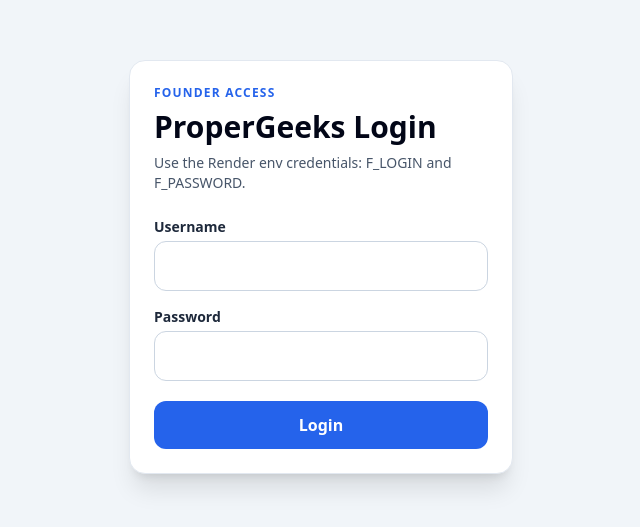
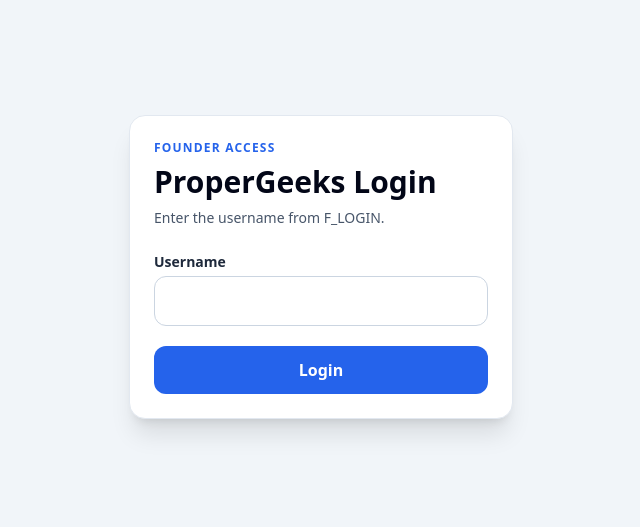
Before and after one commit to CeoSolace/geeks-not-found, a Next.js app: page /login in a window 1280 px wide. Shown: the part 133-660 px from the top of the page, without its empty margins (319-959 px from the left). Built offline with nearby package versions, Linux system fonts and the light colour scheme.

Commit message:
Update page.js

```diff
--- a/app/login/page.js
+++ b/app/login/page.js
@@ -3,11 +3,21 @@ export default function LoginPage({ searchParams }) {
 
   return (
     <main className="flex min-h-screen items-center justify-center bg-slate-100 px-4 text-slate-950">
-      <form method="POST" action="/api/auth/login" className="w-full max-w-sm rounded-2xl border border-slate-200 bg-white p-6 shadow-xl">
+      <form
+        method="POST"
+        action="/api/auth/login"
+        className="w-full max-w-sm rounded-2xl border border-slate-200 bg-white p-6 shadow-xl"
+      >
         <div className="mb-6">
-          <p className="text-xs font-black uppercase tracking-widest text-blue-600">Founder Access</p>
-          <h1 className="mt-2 text-3xl font-black text-slate-950">ProperGeeks Login</h1>
-          <p className="mt-2 text-sm text-slate-600">Use the Render env credentials: F_LOGIN and F_PASSWORD.</p>
+          <p className="text-xs font-black uppercase tracking-widest text-blue-600">
+            Founder Access
+          </p>
+          <h1 className="mt-2 text-3xl font-black text-slate-950">
+            ProperGeeks Login
+          </h1>
+          <p className="mt-2 text-sm text-slate-600">
+            Enter the username from F_LOGIN.
+          </p>
         </div>
 
         {error && (
@@ -16,8 +26,10 @@ export default function LoginPage({ searchParams }) {
           </p>
         )}
 
-        <label className="mb-4 block">
-          <span className="mb-1 block text-sm font-bold text-slate-800">Username</span>
+        <label className="mb-5 block">
+          <span className="mb-1 block text-sm font-bold text-slate-800">
+            Username
+          </span>
           <input
             name="username"
             type="text"
@@ -27,18 +39,10 @@ export default function LoginPage({ searchParams }) {
           />
         </label>
 
-        <label className="mb-5 block">
-          <span className="mb-1 block text-sm font-bold text-slate-800">Password</span>
-          <input
-            name="password"
-            type="password"
-            autoComplete="current-password"
-            className="w-full rounded-xl border border-slate-300 bg-white px-3 py-3 text-slate-950 outline-none focus:ring-2 focus:ring-blue-500"
-            required
-          />
-        </label>
-
-        <button type="submit" className="w-full rounded-xl bg-blue-600 py-3 font-black text-white hover:bg-blue-700">
+        <button
+          type="submit"
+          className="w-full rounded-xl bg-blue-600 py-3 font-black text-white hover:bg-blue-700"
+        >
           Login
         </button>
       </form>
```
